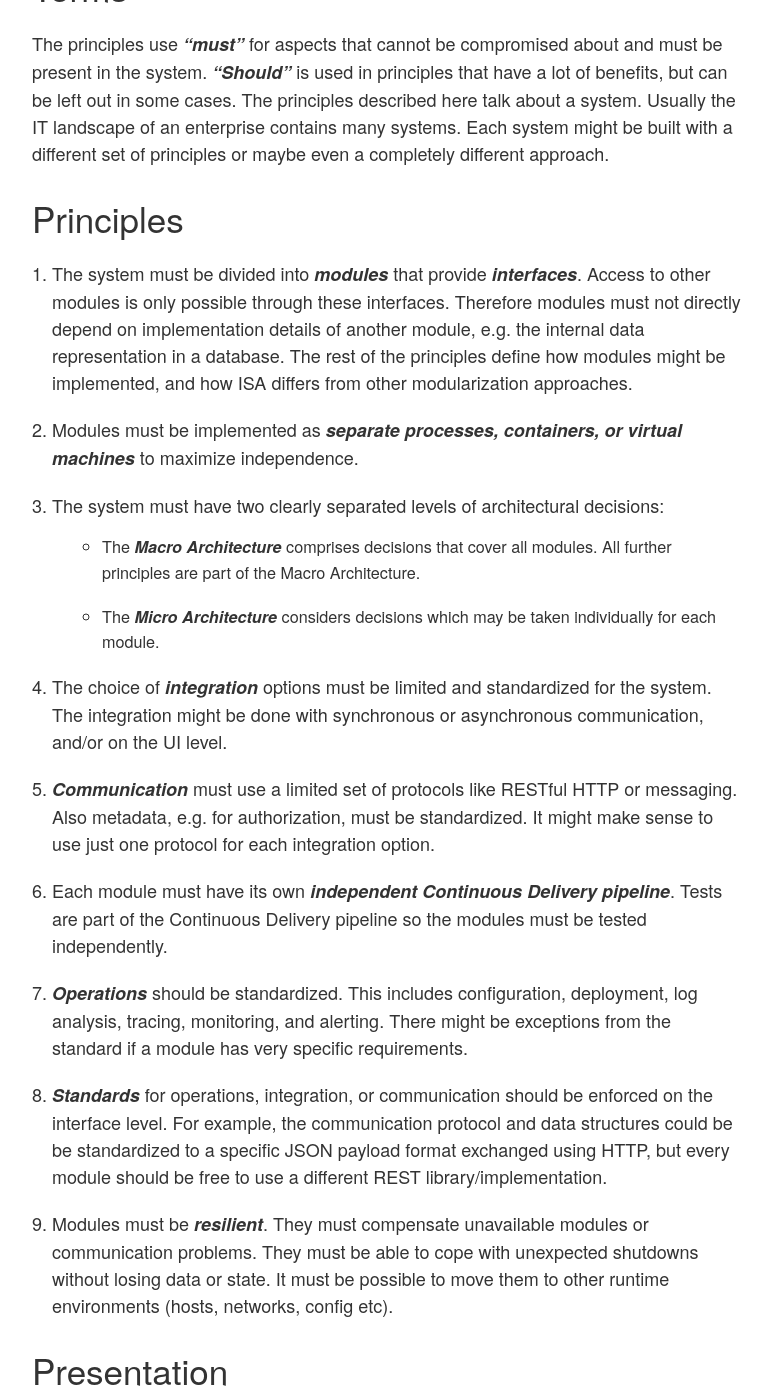
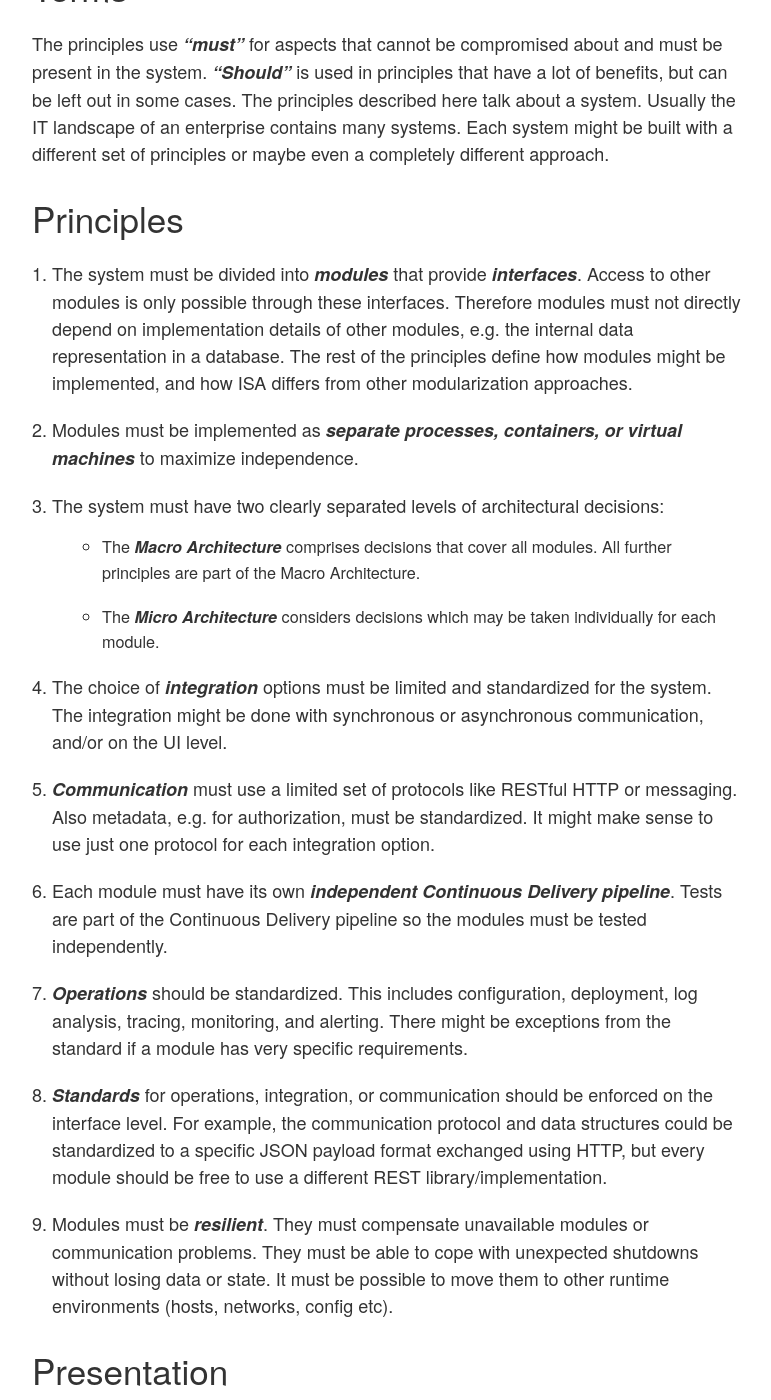
Before and after one commit to ISA-Principles/isa-principles.org, a Jekyll site: the page built from index.md, in a window 1280 px wide and 1400 px high, scrolled down 935 px. Shown: the whole window, without its empty margins (128-899 px from the left). Built offline with Jekyll 4.4.1, drawn with Linux system fonts in a browser that asks for light colours; some of the changed text lies outside the part shown.

Commit message:
index: Fix typos
Changes:
* projects was singular
* connection between microservices and projects was unclear
* dependencies on other modules was unnecessarily singular
* be was repeated
* work is not copyrighted but licensed under a license
* link to cc-by-sa was missing

```diff
--- a/index.md
+++ b/index.md
@@ -32,7 +32,7 @@ or maybe even a completely different approach.
 1. The system must be divided into *modules* that provide
     *interfaces*. Access to other modules is only possible through these
 	interfaces. Therefore modules must not directly depend on implementation details
-    of another module, e.g. the internal data representation in a database.
+    of other modules, e.g. the internal data representation in a database.
 	The rest of the principles define how
 	modules might be implemented, and how ISA differs from other
 	modularization approaches.
@@ -67,7 +67,7 @@ or maybe even a completely different approach.
 
 8. *Standards* for operations, integration, or communication should be
    enforced on the interface level. For example, the communication protocol
-   and data structures could be be standardized to a specific JSON payload format
+   and data structures could be standardized to a specific JSON payload format
    exchanged using HTTP, but
    every module should be free to use a different REST library/implementation.
 
```
Also changed, not shown: other parts of index.md (+3 -3 lines).
